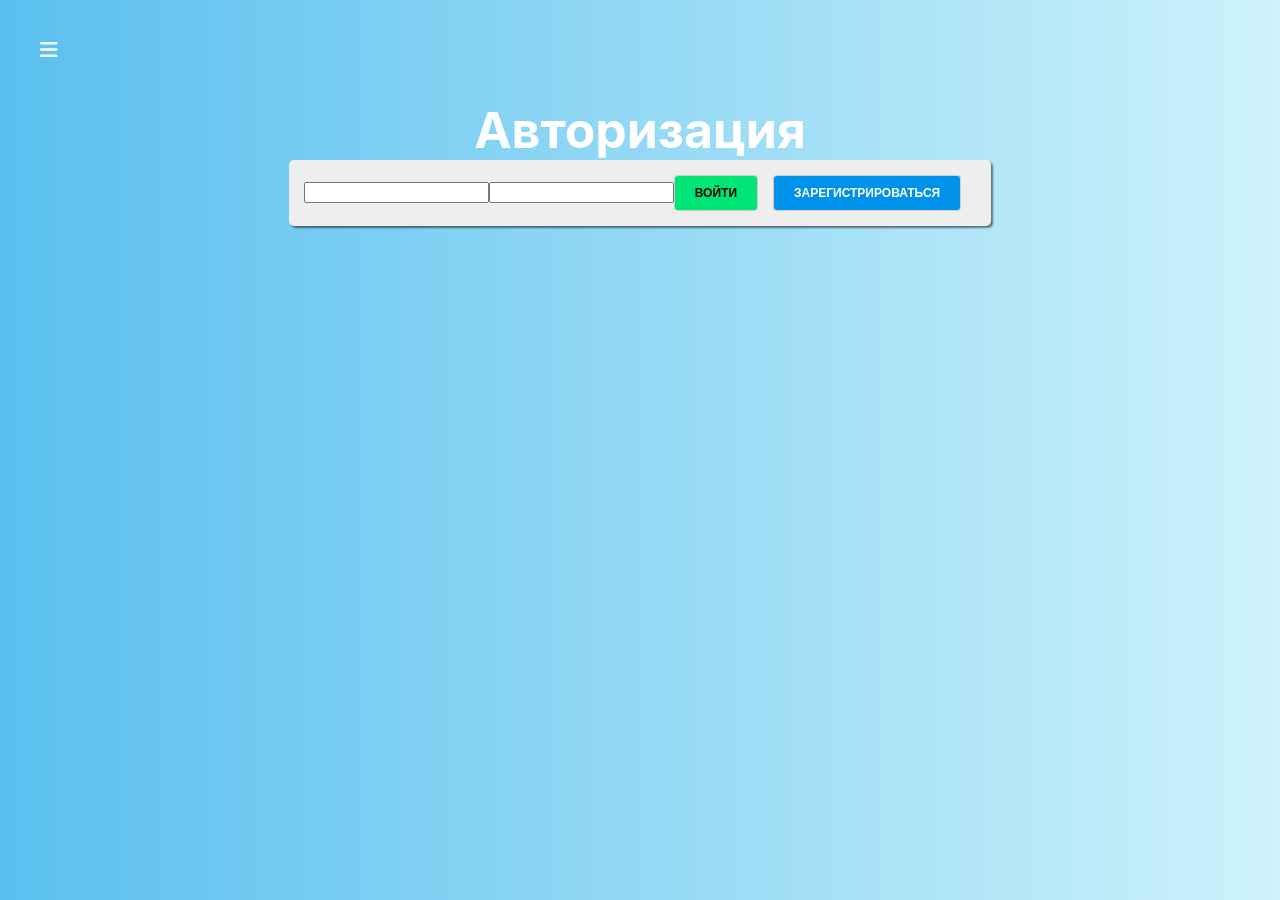
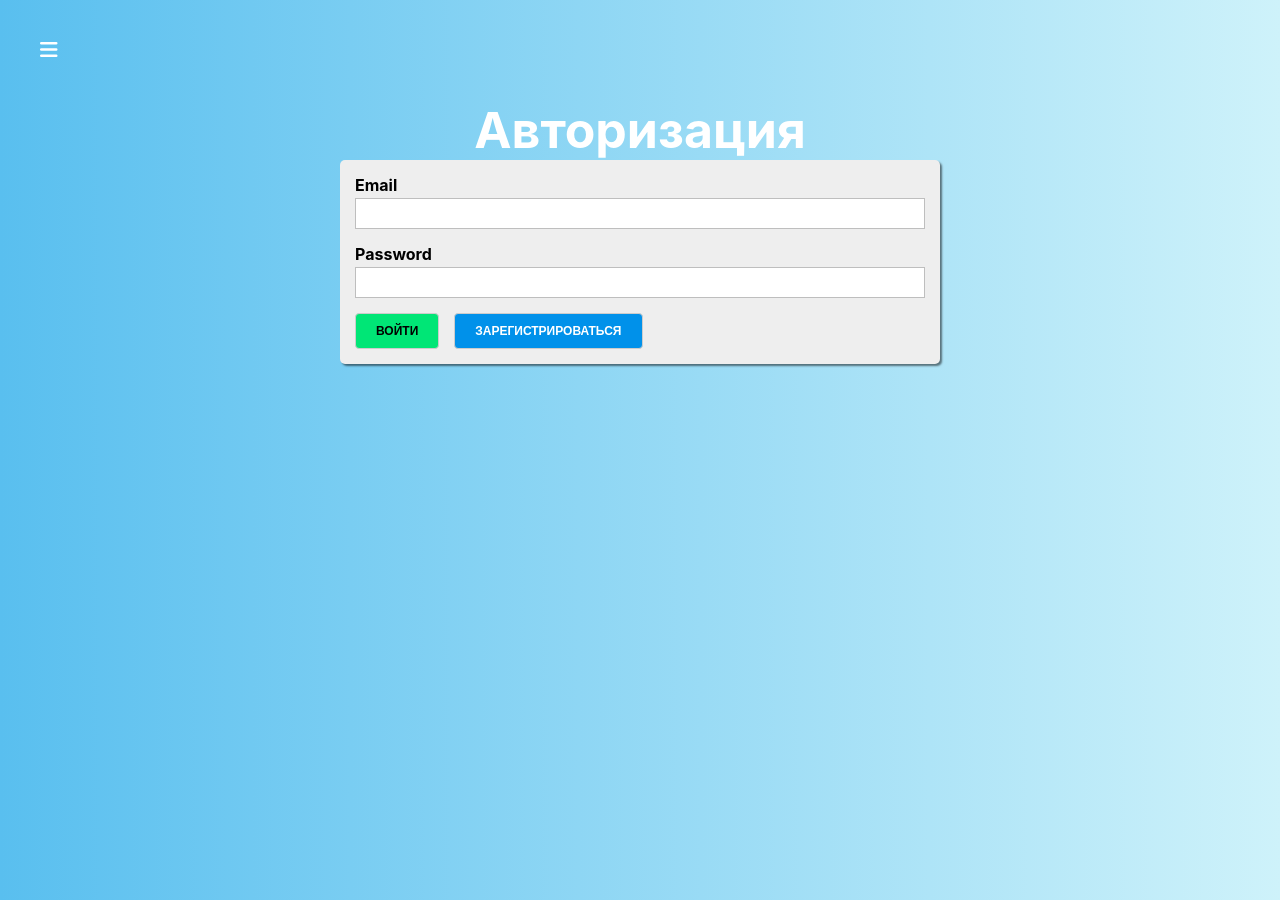
Before and after one commit to Vlad-Houston/React-Quiz, a React app: page /auth in a window 1280 px wide. Built offline with nearby package versions, Linux system fonts and the light colour scheme.

Commit message:
create input component validation auth form

```diff
--- /dev/null
+++ b/src/component/UI/Input/Input.js
@@ -0,0 +1,33 @@
+import React from "react";
+import classes from "./Input.module.css";
+
+function isInValid({ valid, touched, shouldValidate }) {
+  return !valid && shouldValidate && touched;
+}
+
+const Input = props => {
+  const inputType = props.type || "text";
+  const cls = [classes.Input];
+  const htmlFor = `${inputType}-${Math.random()}`;
+
+  if (isInValid(props)) {
+    cls.push(classes.invalid);
+  }
+
+  return (
+    <div className={cls.join(" ")}>
+      <label htmlFor={htmlFor}>{props.label}</label>
+      <input
+        type={inputType}
+        id={htmlFor}
+        value={props.value}
+        onChange={props.onChange}
+      />
+
+      {isInValid(props) ? (
+        <span>{props.errorMessage || "Введите верное значение"}</span>
+      ) : null}
+    </div>
+  );
+};
+export default Input;
--- /dev/null
+++ b/src/component/UI/Input/Input.module.css
@@ -0,0 +1,31 @@
+.Input {
+  margin-bottom: 15px;
+}
+
+.Input label {
+  margin-bottom: 3px;
+  padding: 0;
+  display: block;
+  font-weight: bold;
+}
+
+.Input input {
+  display: block;
+  box-sizing: border-box;
+  border: 1px solid #bebebe;
+  padding: 7px;
+  margin: 0 0 5px;
+  width: 100%;
+  outline: none;
+  transition: all 300ms ease-in-out;
+}
+
+.Input span {
+  color: #f01f30;
+  font-size: 12px;
+  font-weight: bold;
+}
+
+.Input.invalid label {
+  color: #f01f30;
+}
--- a/src/containers/Auth/Auth.js
+++ b/src/containers/Auth/Auth.js
@@ -1,8 +1,40 @@
 import React, { Component } from "react";
 import clasess from "./Auth.module.css";
 import Button from "../../component/UI/Button/Button";
+import Input from "../../component/UI/Input/Input";
 
 class Auth extends Component {
+  constructor(props) {
+    super(props);
+    this.state = {
+      formControls: {
+        email: {
+          value: "",
+          type: "email",
+          label: "Email",
+          errorMessage: "Введите коректный email",
+          valid: false,
+          touched: false,
+          validation: {
+            required: true,
+            email: true
+          }
+        },
+        password: {
+          value: "",
+          type: "password",
+          label: "Password",
+          errorMessage: "Введите коректный password",
+          valid: false,
+          touched: false,
+          validation: {
+            required: true,
+            minLength: 6
+          }
+        }
+      }
+    };
+  }
   loginHendler = () => {
     console.log("вы вошли");
   };
@@ -15,14 +47,37 @@ class Auth extends Component {
     event.preventDefault();
   };
 
+  onChangeHendler = (event, controlName) => {
+    console.log(`${controlName}: `, event.target.value);
+  };
+
+  renderInputs() {
+    return Object.keys(this.state.formControls).map((controlName, index) => {
+      const control = this.state.formControls[controlName];
+      return (
+        <Input
+          key={controlName + index}
+          type={control.type}
+          value={control.value}
+          valid={control.valid}
+          touched={control.touched}
+          label={control.label}
+          shouldValidate={!!control.validation}
+          errorMessage={control.errorMessage}
+          onChange={event => this.onChangeHendler(event, controlName)}
+        />
+      );
+    });
+  }
+
   render() {
     return (
       <div className={clasess.Auth}>
         <div>
           <h1 className={clasess.title}>Авторизация</h1>
           <form onSubmit={this.submitHendler} className={clasess.AuthForm}>
-            <input type="text" />
-            <input type="text" />
+            {this.renderInputs()}
+
             <Button type="success" onClick={this.loginHendler}>
               Войти
             </Button>
```
